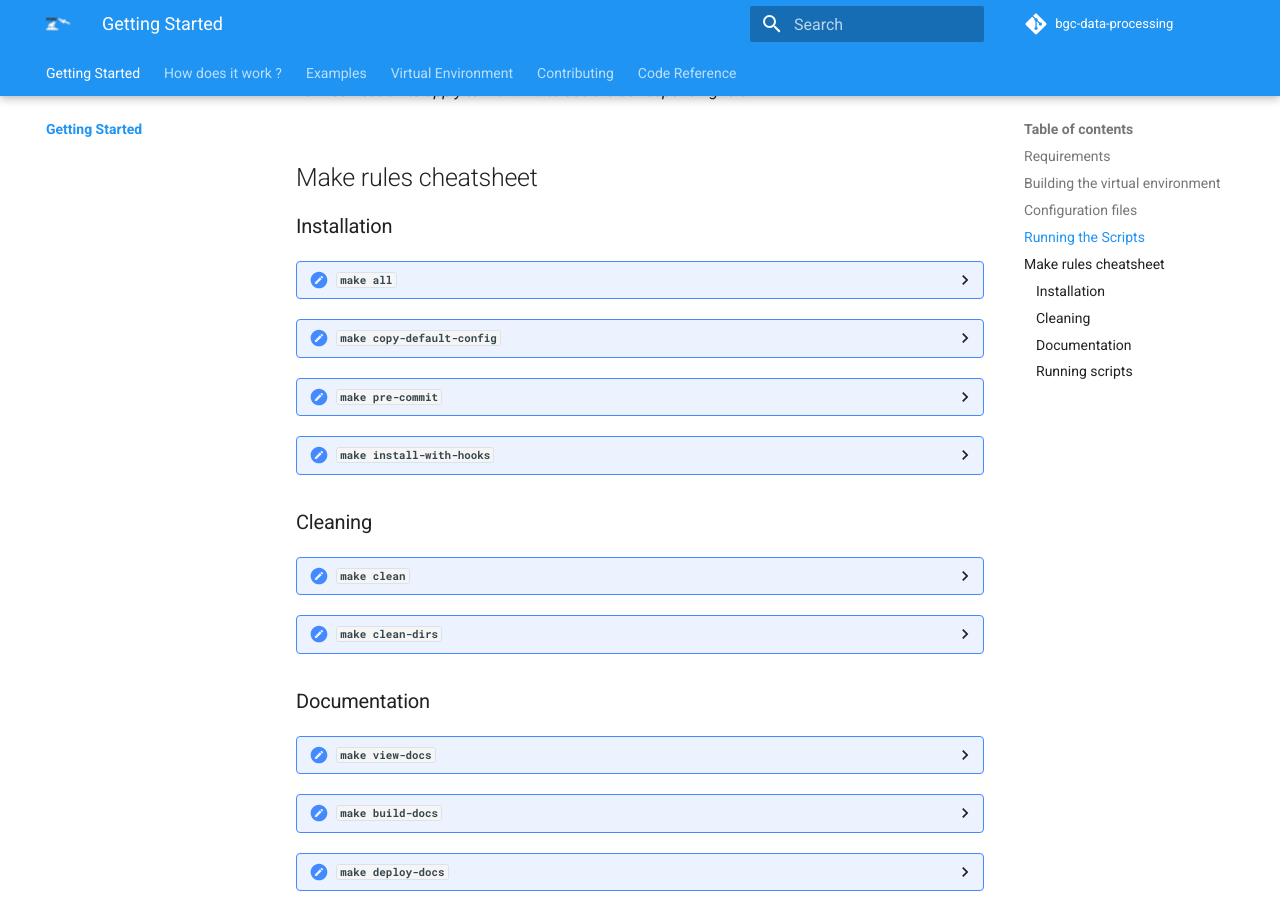
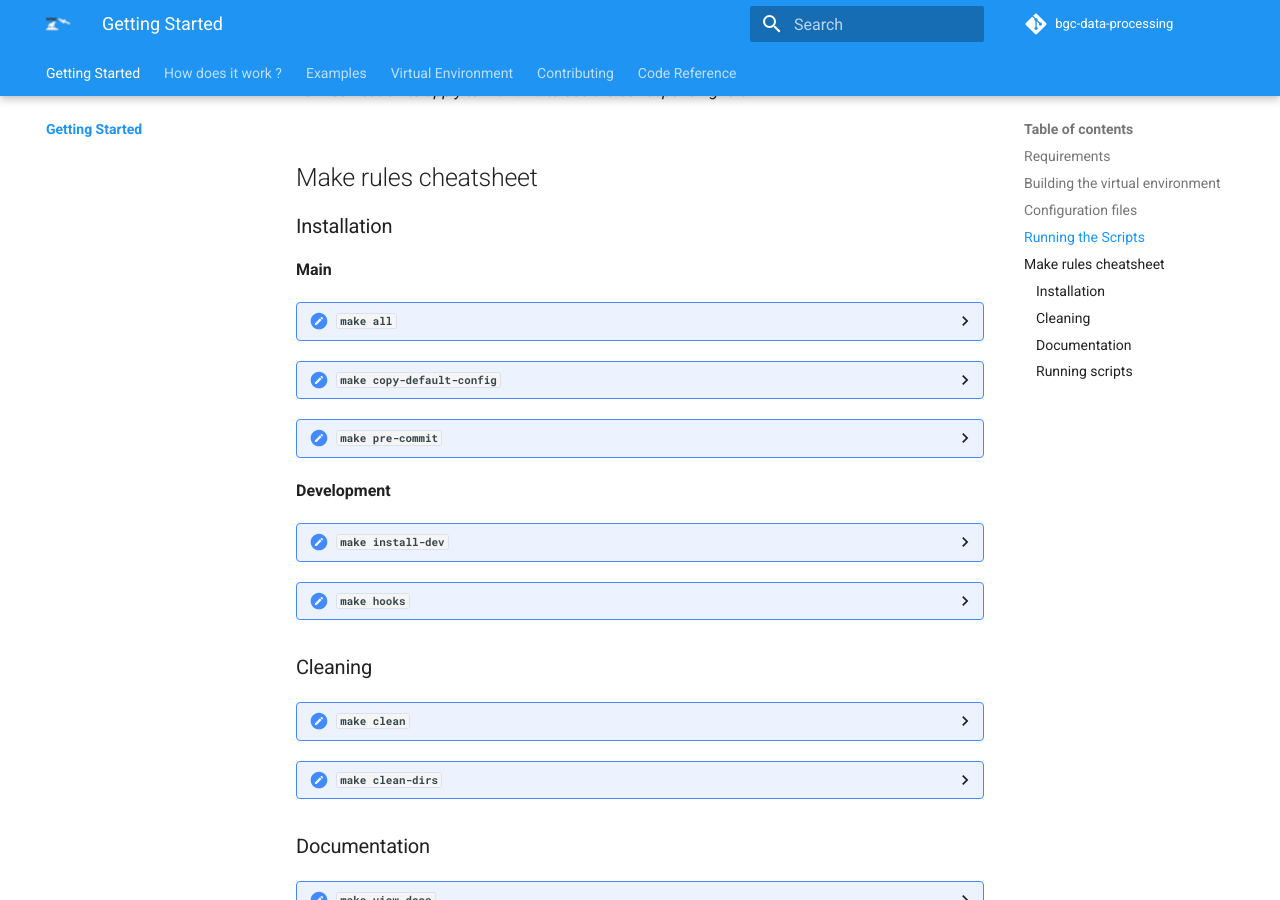
Before and after one commit to grigaut/bgc-data-processing, an MkDocs documentation site: the page built from docs/index.md, in a window 1280 px wide and 900 px high, scrolled down 1407 px. Built offline with MkDocs 1.6.1 and Material for MkDocs 9.7.7, drawn with Linux system fonts in a browser that asks for light colours; comment, search, counter and statistics services are not loaded.

Commit message:
docs: update make rules list

```diff
--- a/docs/index.md
+++ b/docs/index.md
@@ -94,9 +94,10 @@ To run a script from the [scripts](/scripts/) folder and named `script_1.py`, on
 ## Make rules cheatsheet
 
 ### Installation
+**Main**
 <details close>
 <summary> <code>make all</code> </summary>
-Create the environment, install all libraries and copy the configuration files (if needed).
+Create the environment, install main libraries and copy the configuration files (if needed).
 </details>
 
 <details close>
@@ -109,9 +110,15 @@ Copy default configuration files to the config folder if default files have been
 Install git pre-commit hooks to ensure that the code meets editing standards before committing to github.
 </details>
 
+**Development**
 <details close>
-<summary> <code>make install-with-hooks</code> </summary>
-Install the environment as <code>make all</code> would do and install git hooks to ensure that the code meets editing standards before committing to github.
+<summary> <code>make install-dev</code> </summary>
+Install the environment as <code>make all</code> does with additional development libraries and installs git hooks to ensure that the code meets editing standards before committing to github.
+</details>
+
+<details close>
+<summary> <code>make hooks</code> </summary>
+Install git hooks to ensure that the code meets editing standards before committing to github.
 </details>
 
 ### Cleaning
@@ -122,7 +129,7 @@ Install the environment as <code>make all</code> would do and install git hooks
 
 <details close>
 <summary> <code>make clean-dirs</code> </summary>
-'Clean' the outputs: remove all bgc_fig and bgc_data directories.
+'Clean' the outputs: remove both bgc_fig and bgc_data directories if existing.
 </details>
 
 ### Documentation
```
